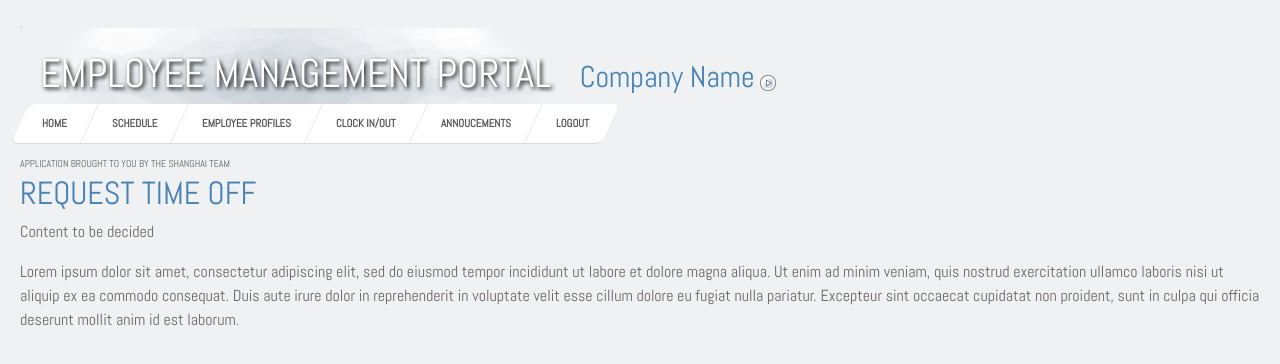
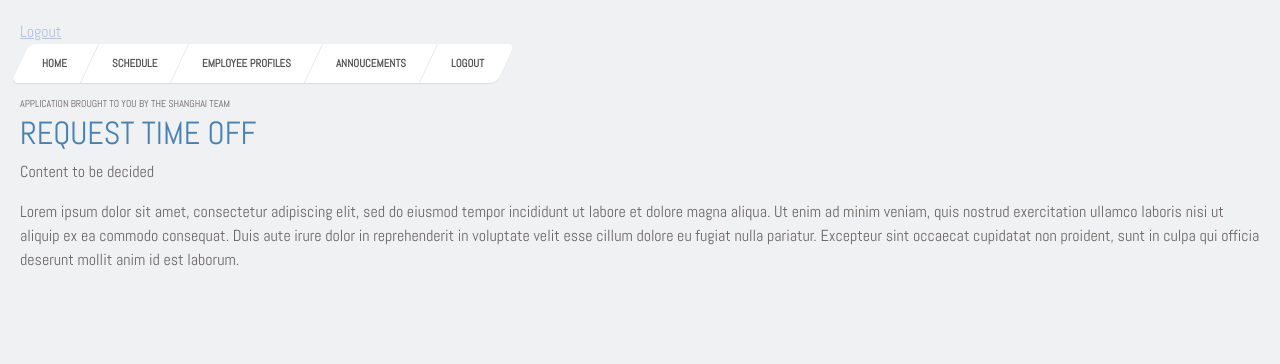
Before and after one commit to sosingh1226/Business_Backend_P3, a React (Create React App) app in the folder client/: page /Page03 in a window 1280 px wide. Shown: the top 364 px of the page. Built offline with nearby package versions, Linux system fonts and the light colour scheme.

Commit message:
Fixed links to nav bar and moved heading to a component

```diff
--- a/client/src/Component/enav.js
+++ b/client/src/Component/enav.js
@@ -1,20 +1,16 @@
 import React from "react";
 import { Link } from "react-router-dom";
-import icon from "../Img/774.png";
+
 
 function Enav() {
 	return (
 		<header>
-			<span class="top">EMPLOYEE MANAGEMENT PORTAL</span>{" "}
-			<span class="coname"> Company Name</span>
-			<img src={icon} alt="icon"></img>
 
-			{/* <div className="content" id="menu"> */}
 			<nav class="menubar">
 				<ul id="nav">
 					<li><Link to="/Emain"> HOME</Link></li>
-					<li><Link to="/Schedulepage">SCHEDULE</Link></li>
-					<li><Link to="/Profilepage">EMPLOYEE PROFILES</Link></li>
+					<li><Link to="/Emppage">SCHEDULE</Link></li>
+					<li><Link to="/Eannoucements">ANNOUCEMENTS</Link></li>
 					<li><Link to="/Loginpage">LOGOUT</Link></li>
 				</ul>
 			</nav>
--- a/client/src/Component/mnav.js
+++ b/client/src/Component/mnav.js
@@ -1,32 +1,27 @@
 import React from "react";
 import { Link } from "react-router-dom";
-import icon from "../Img/774.png";
+
 
 
 function Mnav() {
 	return (
 		<header>
-
-			<span class="top">EMPLOYEE MANAGEMENT PORTAL</span>{" "}
-			<span class="coname"> Company Name</span>
-			<img src={icon} alt="icon"></img>
 			<nav class="menubar">
 				<ul>
 					<li>
 						<Link to="/Mmain"> HOME</Link>
 					</li>
 					<li>
-						<Link to="/Schedulepage">SCHEDULE</Link>
+						<Link to="/Mschedule">SCHEDULE</Link>
 					</li>
 					<li>
 						<Link to="/Profilepage">EMPLOYEE PROFILES</Link>
 					</li>
+
 					<li>
-						<Link to="/Page03">CLOCK IN/OUT</Link>
+						<Link to="/mannoucements">ANNOUCEMENTS</Link>
 					</li>
-					<li>
-						<Link to="/Page04">ANNOUCEMENTS</Link>
-					</li>
+
 					<li><Link to="/Loginpage">LOGOUT</Link></li>
 				</ul>
 				<br></br>
```
Also changed, not shown: client/src/Component/heading.js (added, +15 -0 lines), client/src/Component/schedule.js (added, +11 -0 lines).
